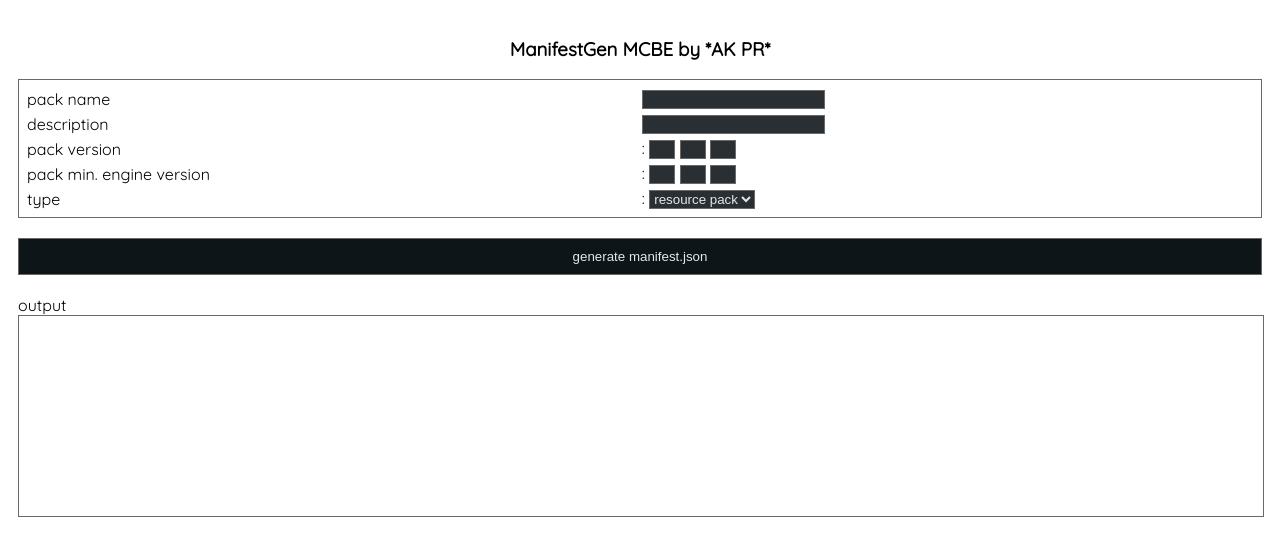
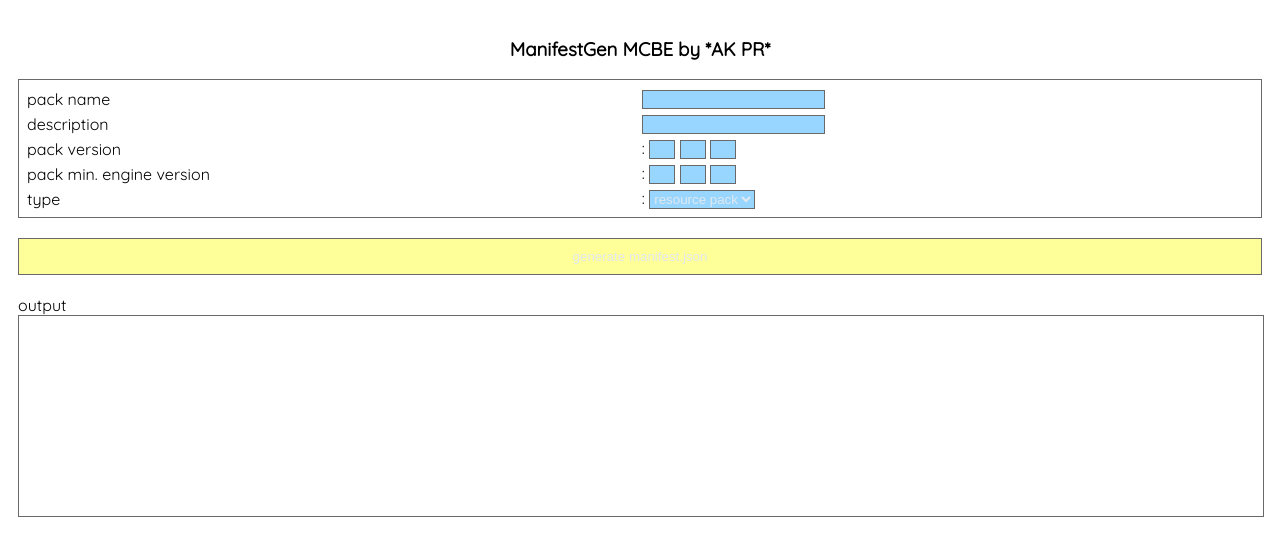
Before and after one commit to AKPR2007/mcbe-manifest-gen, a plain HTML site: page index.html in a window 1280 px wide. Drawn offline with Linux system fonts and the light colour scheme.

Commit message:
Update index.html

```diff
--- a/index.html
+++ b/index.html
@@ -10,8 +10,8 @@
             table{padding: 5px; border: solid 1px dimgrey; width:100%}
             .do,.rc{border: solid 1px dimgrey; height:200px; overflow: auto; font-size: 12px; white-space:pre}
             .rc{width: 100%}#vc1,#vc2,#vc3,#evc1,#evc2,#evc3{width: 20px}
-            #n,#d,#vc1,#vc2,#vc3,#evc1,#evc2,#evc3,#sel{background-color: #292f33; color: #e0e8ed; border: solid 1px dimgrey}
-            #ge,#co{width: 100%; padding: 10px; color: #e0e8ed; background-color:  #0e1518; border: solid 1px dimgrey}#ge:hover{background-color: #292f33}#co:hover{background-color: #292f33}
+            #n,#d,#vc1,#vc2,#vc3,#evc1,#evc2,#evc3,#sel{background-color: #99d6ff; color: #e0e8ed; border: solid 1px dimgrey}
+            #ge,#co{width: 100%; padding: 10px; color: #e0e8ed; background-color:  #ffff99; border: solid 1px dimgrey}#ge:hover{background-color: #99d6ff}#co:hover{background-color: #99d6ff}
         </style>
     </head>
     <body class="bcolor3">
```
